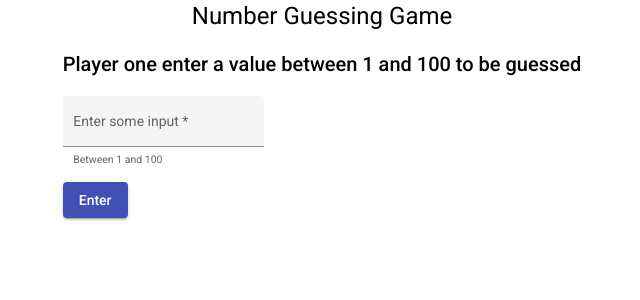
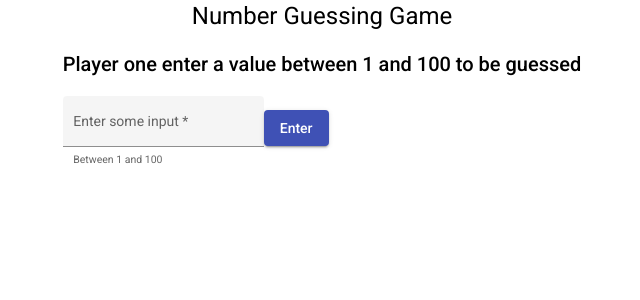
Before and after one commit to m2mt-l/Number_Guessing_Game, an Angular app: page / in a window 1280 px wide. Shown: the top 300 px of the page, without its empty margins (318-958 px from the left). Built offline with nearby package versions, Linux system fonts and the light colour scheme.

Commit message:
feat: add validation

```diff
--- a/src/app/app.module.ts
+++ b/src/app/app.module.ts
@@ -8,6 +8,7 @@ import { GameComponent } from './game/game.component';
 import { MatFormFieldModule } from '@angular/material/form-field';
 import { MatInputModule } from '@angular/material/input';
 import { MatButtonModule } from '@angular/material/button';
+import {FormsModule, ReactiveFormsModule} from '@angular/forms';
 
 @NgModule({
     declarations: [AppComponent, GameComponent],
@@ -18,6 +19,8 @@ import { MatButtonModule } from '@angular/material/button';
         MatFormFieldModule,
         MatInputModule,
         MatButtonModule,
+        FormsModule,
+        ReactiveFormsModule
     ],
     providers: [],
     bootstrap: [AppComponent],
--- a/src/app/game/game.component.html
+++ b/src/app/game/game.component.html
@@ -8,10 +8,15 @@
 <div class="container">
     <mat-form-field hintLabel="Between 1 and 100" appearance="fill">
         <mat-label>Enter some input</mat-label>
-        <input matInput type="number" min="1" max="100" #input maxlength="3" placeholder="Ex. 100" required>
+        <input matInput type="number" min="1" max="100" #input maxlength="3" placeholder="Ex. 100" [formControl]="rateControl" required>
         <mat-hint align="end"></mat-hint>
+        <mat-error *ngIf="rateControl.invalid">Between 1 and 100</mat-error>
     </mat-form-field>
-    <div class="enter-button">
-        <button mat-raised-button color="primary" (click)="onSelect(input.value)">Enter</button>
-    </div>
+    <div class="enter-button" *ngIf="isValidNumber(input.value);then thenButton else elseButton"></div>
+        <ng-template #thenButton>
+            <button mat-raised-button color="primary" (click)="onSelect(input.value)">Enter</button>
+        </ng-template>
+        <ng-template #elseButton>
+            <button mat-raised-button color="primary">Enter</button>
+        </ng-template>
 </div>
--- a/src/app/game/game.component.ts
+++ b/src/app/game/game.component.ts
@@ -1,4 +1,5 @@
 import { Component, OnInit } from '@angular/core';
+import {FormBuilder, FormControl, FormGroup, Validators} from '@angular/forms';
 
 @Component({
     selector: 'app-game',
@@ -12,6 +13,7 @@ export class GameComponent implements OnInit {
     sentencePlayerTwo: string = 'Player two enter a value between 1 and 100 to be guessed';
     isPlayerOne: boolean = true;
     counter: number = 1;
+    rateControl: FormControl = new FormControl("", [Validators.min(1), Validators.max(100)]);
 
     ngOnInit(): void {}
 
@@ -19,4 +21,9 @@ export class GameComponent implements OnInit {
         this.isPlayerOne = false;
         console.log(n);
     }
+
+    isValidNumber(n: string): boolean {
+        let changedN = Number(n);
+        return changedN > 0 && changedN <= 100;
+    }
 }
```
